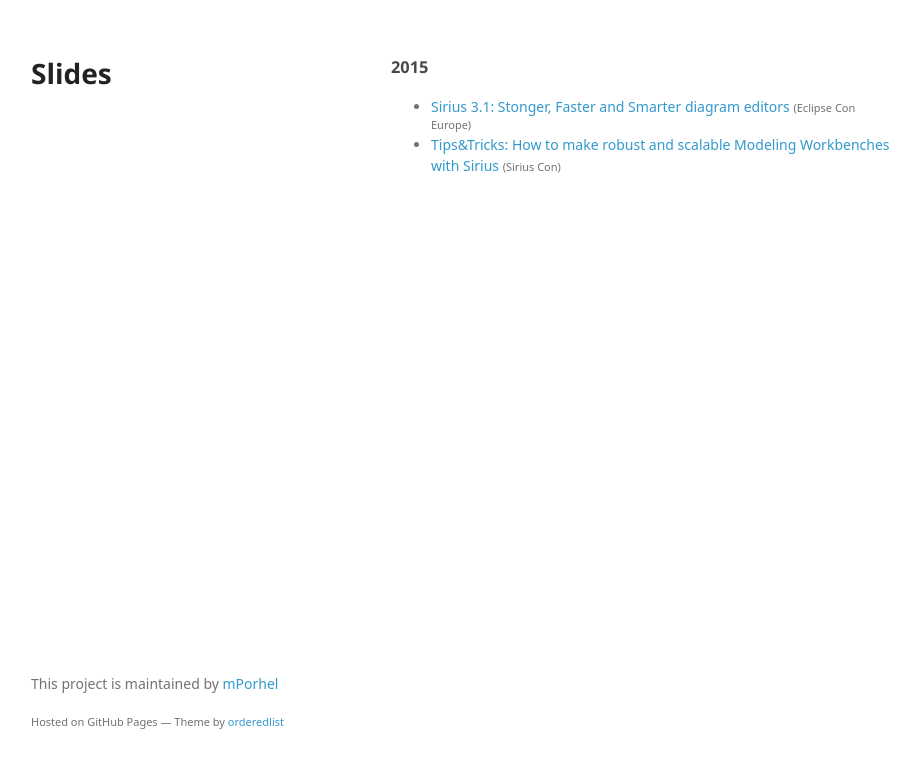
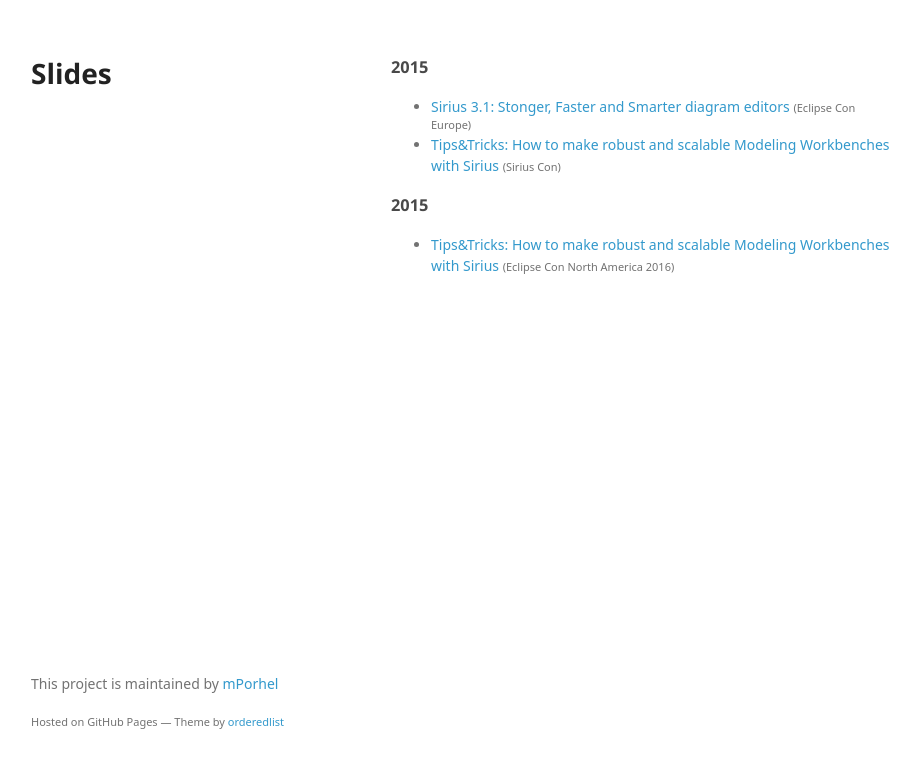
Before and after one commit to mPorhel/slides, a plain HTML site: page index.html in a window 1280 px wide. Shown: the whole page, without its empty margins (179-1099 px from the left). Drawn offline with Linux system fonts and the light colour scheme; a web font is replaced by a local one.

Commit message:
ecna2016

```diff
--- a/index.html
+++ b/index.html
@@ -28,6 +28,12 @@
                <a href="HowToMakeRobustScalableMW.pdf">Tips&Tricks: How to make robust and scalable Modeling Workbenches with Sirius</a> <small>(Sirius Con)</small>
             </li>
           </ul>
+          <h3>2015</h3>
+          <ul>
+              <li>
+               <a href="HowToMakeRobustScalableMW_EConNA_2016.pdf">Tips&Tricks: How to make robust and scalable Modeling Workbenches with Sirius</a> <small>(Eclipse Con North America 2016)</small>
+            </li>
+          </ul>
       </section>
       <footer>
         <p>This project is maintained by <a href="https://github.com/mPorhel">mPorhel</a></p>
```
Also changed, not shown: 2015_EclipseConEU_Sirius31_StrongerFasterSmarter/index.html (+3 -0 lines), 1 other file.
